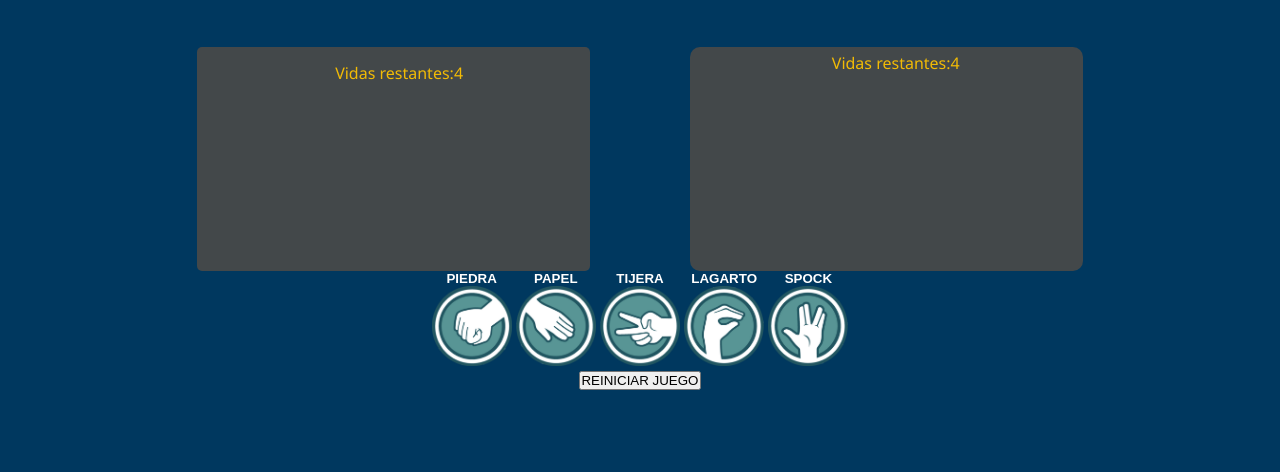
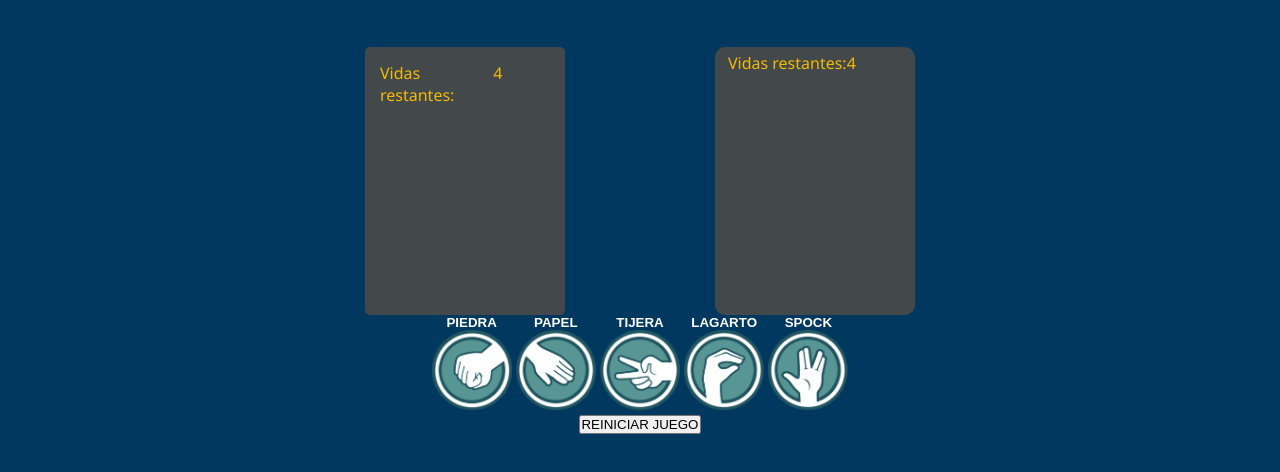
Before and after one commit to FrankGranados/RPSLS-TheGameJS, a plain HTML site: page index.html in a window 1280 px wide. Shown: the part 68-540 px from the top of the page. Drawn offline with Linux system fonts and the light colour scheme.

Commit message:
actualizacion

```diff
--- a/script.js
+++ b/script.js
@@ -25,8 +25,6 @@ function play(humanMove) {
     document.getElementById("humanSelect").innerHTML = options[humanMove];
     document.getElementById("machineSelect").innerHTML = options[machineMove];
 
-
-
     // GAME RESULT
     switch (result) {
         case 0:
@@ -46,9 +44,7 @@ function play(humanMove) {
 }
 
 // RANDOM MACHINE PLAY
-function machine_move() {
-    return Math.floor(Math.random() * 5);
-}
+const machine_move = _ => Math.floor(Math.random() * 5);
 
 // VICTORY CONDITIONS
 function gameResult(humanMove,machineMove) {
--- a/style/style.css
+++ b/style/style.css
@@ -13,23 +13,25 @@ body {
     background-color: #00385f;
     font-family: 'Segoe UI';
     color: #f2bb05;
-
+    justify-content: center;
 
 }
 
 /* PLAY MARKERS */
 .move_display {
     display: grid;
-    grid-template-columns: 1fr 2fr 100px 2fr 1fr;
+    grid-template-columns: 200px 150px 200px;
+    justify-content: center;
+}
+
+.move_display img{
+
+
 
 }
 
-.move_display img{
-    width: 150px;
-}
-
 .human_pane {
-    grid-column: 2;
+    grid-column: 1;
     display: grid;
     grid-template-columns: 2fr 1fr;
     grid-template-rows: 1fr 150px 1fr;
@@ -38,8 +40,16 @@ body {
     padding: 15px;
 }
 
+.box_result {
+    grid-column: 2;
+    display: flex;
+    justify-content: center;
+    align-items: center;
+
+}
+
 .machine_pane {
-    grid-column: 4;
+    grid-column: 3;
     display: grid;
     grid-template-columns: 2fr 1fr;
     grid-template-rows: 1fr 150px 1fr;
@@ -75,12 +85,7 @@ body {
 
 
 
-.box_result {
-    display: flex;
-    justify-content: center;
-    align-items: center;
-    grid-column: 3;
-}
+
 
 
 /* MOVE'S SELECTION PANEL */
```
